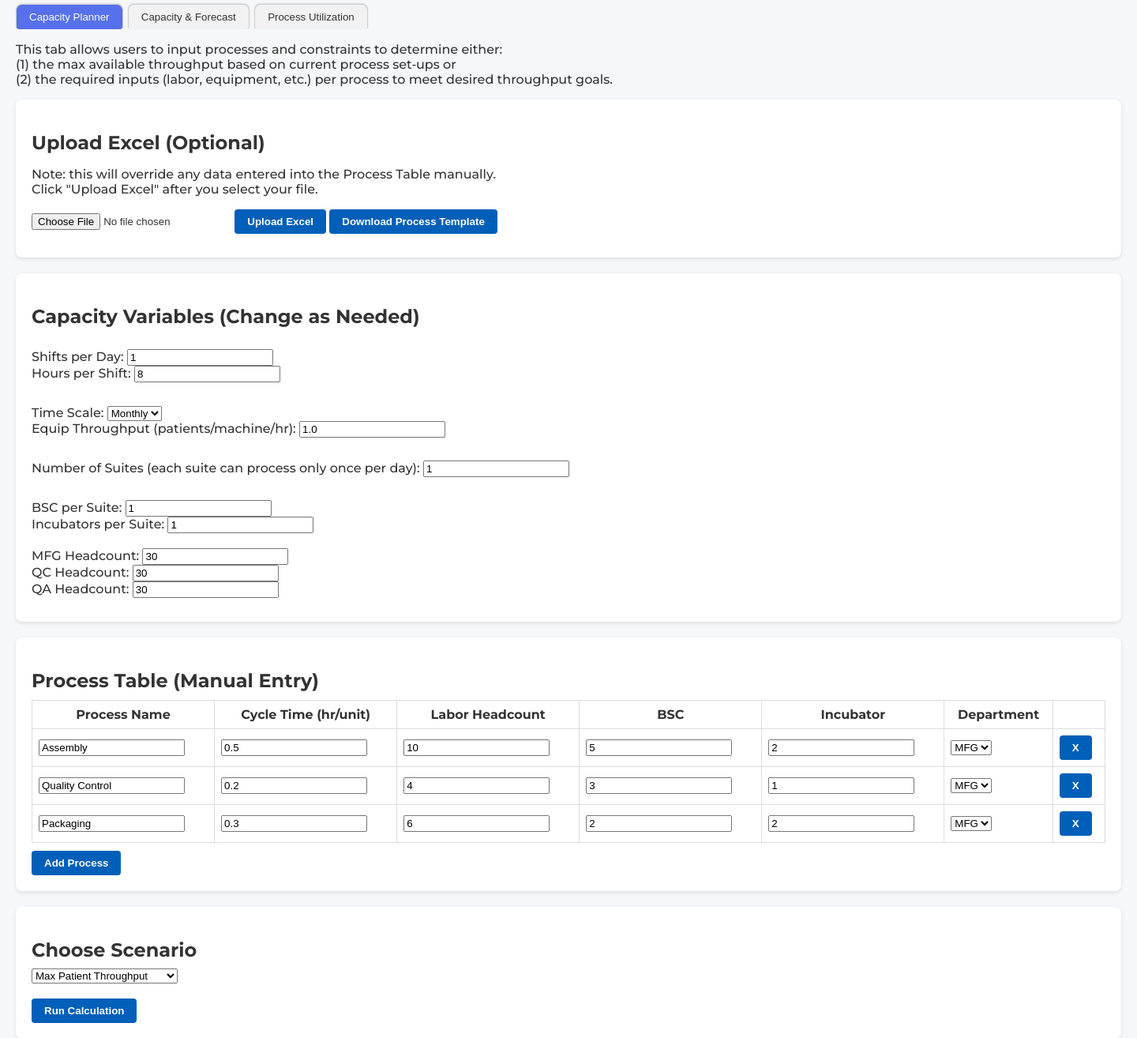
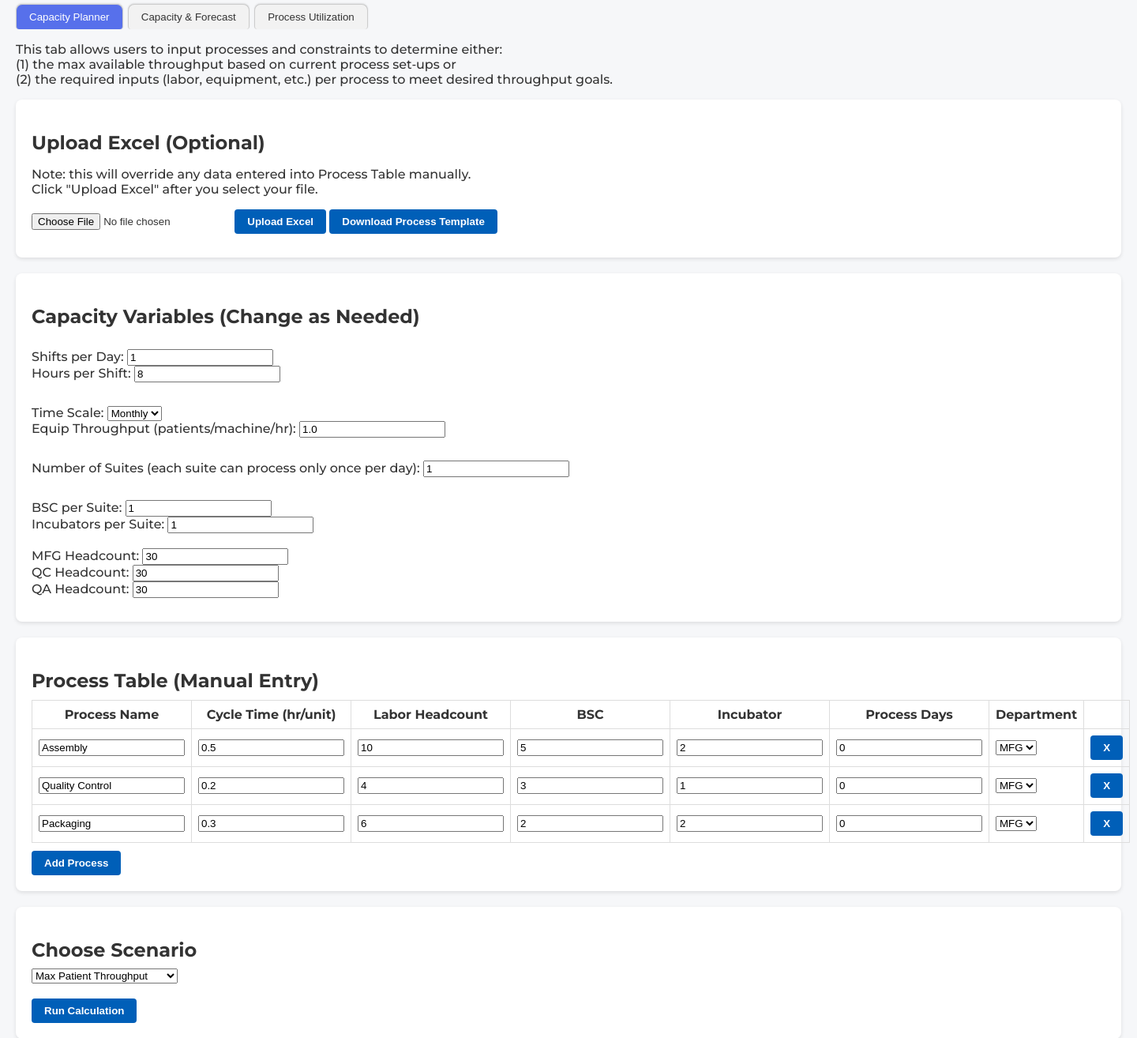
Before and after one commit to dpTuttle/PK_Test_Capacity, a Flask app: page / in a window 1440 px wide. Shown: the part 196-1510 px from the top of the page at 79% size. Run offline with Flask 3, Linux system fonts and the light colour scheme; some libraries are stand-ins or nearby versions.

Commit message:
Update index.html

```diff
--- a/templates/index.html
+++ b/templates/index.html
@@ -149,7 +149,7 @@
         <div class="card">
           <h2>Upload Excel (Optional)</h2>
           <p>
-            Note: this will override any data entered into the Process Table manually.
+            Note: this will override any data entered into Process Table manually.
             <br>Click "Upload Excel" after you select your file.
           </p>
           <input type="file" id="excelFile">
@@ -186,7 +186,7 @@
               <option value="daily">Daily</option>
               <option value="custom">Custom</option>
             </select>
-            <!-- Custom timescale input (number of days) is hidden by default -->
+            <!-- Custom timescale input is hidden by default -->
             <input type="number" id="customTimescale" class="hidden" placeholder="Enter days" style="width:100px;">
             <br>
             <label>Equip Throughput (patients/machine/hr):</label>
@@ -219,7 +219,7 @@
           </div>
         </div>
 
-        <!-- Card 3: Process Table -->
+        <!-- Card 3: Process Table (Manual Entry) -->
         <div class="card">
           <h2>Process Table (Manual Entry)</h2>
           <table id="processTable">
@@ -230,6 +230,7 @@
                 <th>Labor Headcount</th>
                 <th>BSC</th>
                 <th>Incubator</th>
+                <th>Process Days</th>
                 <th>Department</th>
                 <th></th>
               </tr>
@@ -241,6 +242,7 @@
                 <td><input type="number" step="1" value="10"></td>
                 <td><input type="number" step="1" value="5"></td>
                 <td><input type="number" step="1" value="2"></td>
+                <td><input type="number" step="0.1" value="0"></td>
                 <td>
                   <select>
                     <option value="MFG" selected>MFG</option>
@@ -256,6 +258,7 @@
                 <td><input type="number" step="1" value="4"></td>
                 <td><input type="number" step="1" value="3"></td>
                 <td><input type="number" step="1" value="1"></td>
+                <td><input type="number" step="0.1" value="0"></td>
                 <td>
                   <select>
                     <option value="MFG" selected>MFG</option>
@@ -271,6 +274,7 @@
                 <td><input type="number" step="1" value="6"></td>
                 <td><input type="number" step="1" value="2"></td>
                 <td><input type="number" step="1" value="2"></td>
+                <td><input type="number" step="0.1" value="0"></td>
                 <td>
                   <select>
                     <option value="MFG" selected>MFG</option>
@@ -294,7 +298,7 @@
           </select>
           <div id="desiredUnitsContainer" class="hidden" style="margin-top:10px;">
             <label>Desired Patients:</label>
-            <input type="number" id="desiredUnits" step="100" value="1">
+            <input type="number" id="desiredUnits" step="100" value="3000">
           </div>
           <br><br>
           <button id="runCalcBtn">Run Calculation</button>
@@ -326,7 +330,7 @@
     <div id="tab2" class="tab-content">
       <h2>Charts Analyzing Capacity Against Desired Throughput</h2>
       <p>
-        This tab allows users to compare the hard capacity data generated from Tab 1 against a desired patient throughput.
+        This tab allows users to compare the hard capacity data from Tab 1 against a desired patient throughput.
       </p>
       <div class="card">
         <h3>Desired Patient Throughput</h3>
@@ -336,10 +340,10 @@
       <div class="card">
         <h3>View Process Utilization</h3>
         <p>
-          This gauge shows how each process’s capacity compares to its share of the desired throughput.
-          <br>Click this button again if you change data in the Capacity Planner tab.
+          This gauge shows how each process’s capacity compares to its share of the desired patient throughput.
         </p>
         <button id="visualsBtn">View Charts</button>
+        <p>Click again if you change data in the Capacity Planner tab.</p>
         <div id="visualsResult"></div>
       </div>
     </div>
@@ -353,7 +357,7 @@
       </p>
       <div class="card">
         <h3>Upload Monthly Demand (Month, Demand):</h3>
-        <p>Click "Upload Forecast" after you select your file</p>
+        <p>Click "Upload Forecast" after you have selected your file.</p>
         <input type="file" id="forecastFile" />
         <button id="uploadForecastBtn">Upload Forecast</button>
         <!-- New Download Template Button -->
@@ -364,9 +368,9 @@
       </div>
       <div class="card">
         <button id="generateForecastBtn">Generate Forecast Table</button>
+        <button id="downloadForecastExcelBtn">Export Forecast to Excel</button>
         <p>
           Will generate a combined table and tables for the number of Suites listed in the Capacity Planner tab.
-          <br>Click this button each time you change data in the Capacity Planner tab.
         </p>
       </div>
       <!-- NEW CARD: Additional Constraints -->
@@ -397,7 +401,6 @@
         <div id="forecastResult"></div>
       </div>
     </div>
-    <!-- end tab3 -->
 
     <script>
       // Set up timescale listener
@@ -421,7 +424,7 @@
         return 30;
       }
 
-      // ----- Tab Logic -----
+      // Tab switching
       function showTab(event, tabId) {
         const allButtons = document.querySelectorAll('.tab-buttons button');
         allButtons.forEach(btn => btn.classList.remove('active'));
@@ -431,7 +434,7 @@
         document.getElementById(tabId).classList.add('active-tab');
       }
 
-      // ----- Scenario (Tab 1) Logic -----
+      // Scenario toggle (Tab 1)
       const scenarioSelect = document.getElementById('scenarioSelect');
       const desiredUnitsContainer = document.getElementById('desiredUnitsContainer');
       scenarioSelect.addEventListener('change', () => {
@@ -452,6 +455,7 @@
           <td><input type="number" step="1" value="5"></td>
           <td><input type="number" step="1" value="3"></td>
           <td><input type="number" step="1" value="2"></td>
+          <td><input type="number" step="0.1" value="0"></td>
           <td>
             <select>
               <option value="MFG" selected>MFG</option>
@@ -506,6 +510,7 @@
                   <td><input type="number" step="1" value="${proc.labor}"></td>
                   <td><input type="number" step="1" value="${proc.bsc}"></td>
                   <td><input type="number" step="1" value="${proc.incubator}"></td>
+                  <td><input type="number" step="0.1" value="${proc.process_days || 0}"></td>
                   <td>
                     <select>
                       <option value="MFG" ${proc.department && proc.department.toUpperCase() === "MFG" ? 'selected' : ''}>MFG</option>
@@ -532,7 +537,6 @@
       document.getElementById('runCalcBtn').addEventListener('click', () => {
         const calcProcessingDiv = document.getElementById('calcProcessing');
         calcProcessingDiv.classList.remove('hidden');
-
         const shiftsPerDay = parseFloat(document.getElementById('shiftsPerDay').value);
         const hoursPerShift = parseFloat(document.getElementById('hoursPerShift').value);
         const timescale = timescaleSelect.value;
@@ -547,17 +551,14 @@
         const roomsVal = parseFloat(document.getElementById('rooms').value) || 1;
         const maxBscVal = parseFloat(document.getElementById('maxBSC').value) || 1;
         const maxIncVal = parseFloat(document.getElementById('maxIncubators').value) || 1;
-
         // Headcount fields
         const mfgHeadcount = parseFloat(document.getElementById('mfgHeadcount').value) || 0;
         const qcHeadcount = parseFloat(document.getElementById('qcHeadcount').value) || 0;
         const qaHeadcount = parseFloat(document.getElementById('qaHeadcount').value) || 0;
-
         let desiredUnitsVal = 0;
         if (scenario === 'desired_units') {
           desiredUnitsVal = parseFloat(document.getElementById('desiredUnits').value);
         }
-
         const rows = document.querySelectorAll('#processTable tbody tr');
         const processes = [];
         rows.forEach(row => {
@@ -569,10 +570,10 @@
             labor: inputs[2].value,
             bsc: inputs[3].value,
             incubator: inputs[4].value,
+            process_days: inputs[5].value,
             department: selectElem ? selectElem.value : "MFG"
           });
         });
-
         const payload = {
           scenario: scenario,
           shifts_per_day: shiftsPerDay,
@@ -588,9 +589,7 @@
           qc_headcount: qcHeadcount,
           qa_headcount: qaHeadcount
         };
-
         console.log("Payload:", payload);
-
         fetch('/calculate', {
           method: 'POST',
           headers: { 'Content-Type': 'application/json' },
@@ -614,11 +613,9 @@
             }
             msgDiv.style.color = '#333';
             if (scenario === 'max_throughput') {
-              let throughput = data.adjusted_throughput;
-              if (typeof throughput === 'number') {
-                throughput = throughput.toFixed(1);
-              } else {
-                throughput = "N/A";
+              let throughput = "N/A";
+              if (data.adjusted_throughput !== undefined && typeof data.adjusted_throughput === 'number') {
+                throughput = data.adjusted_throughput.toFixed(1);
               }
               let fullMsg = "Hard Capacity (Equipment & Room Constraints): " +
                 data.hard_capacity.toFixed(1) + " patients. Theoretical Capacity (based on headcount): " +
@@ -762,6 +759,25 @@
 
       document.getElementById("generateForecastBtn").addEventListener("click", regenerateForecastTable);
 
+      document.getElementById("downloadForecastExcelBtn").addEventListener("click", () => {
+        fetch("/download_forecast_excel", {
+          method: "POST",
+          headers: { "Content-Type": "application/json" },
+          body: JSON.stringify({ constraints: window.capacityConstraints || {} })
+        })
+          .then(resp => resp.blob())
+          .then(blob => {
+            const url = window.URL.createObjectURL(blob);
+            const a = document.createElement("a");
+            a.href = url;
+            a.download = "forecast_results.xlsx";
+            document.body.appendChild(a);
+            a.click();
+            a.remove();
+          })
+          .catch(err => console.log("Error downloading forecast Excel:", err));
+      });
+
       document.getElementById("visualsBtn").addEventListener("click", () => {
         const desiredPatients = parseFloat(document.getElementById("desiredPatients").value) || 0;
         fetch('/visuals', {
@@ -772,7 +788,7 @@
           .then(res => res.json())
           .then(charts => {
             const container = document.getElementById("visualsResult");
-            container.innerHTML = ""; // Clear previous charts
+            container.innerHTML = "";
             charts.forEach((chartDef, index) => {
               const chartDiv = document.createElement("div");
               chartDiv.id = "chart_" + index;
```
